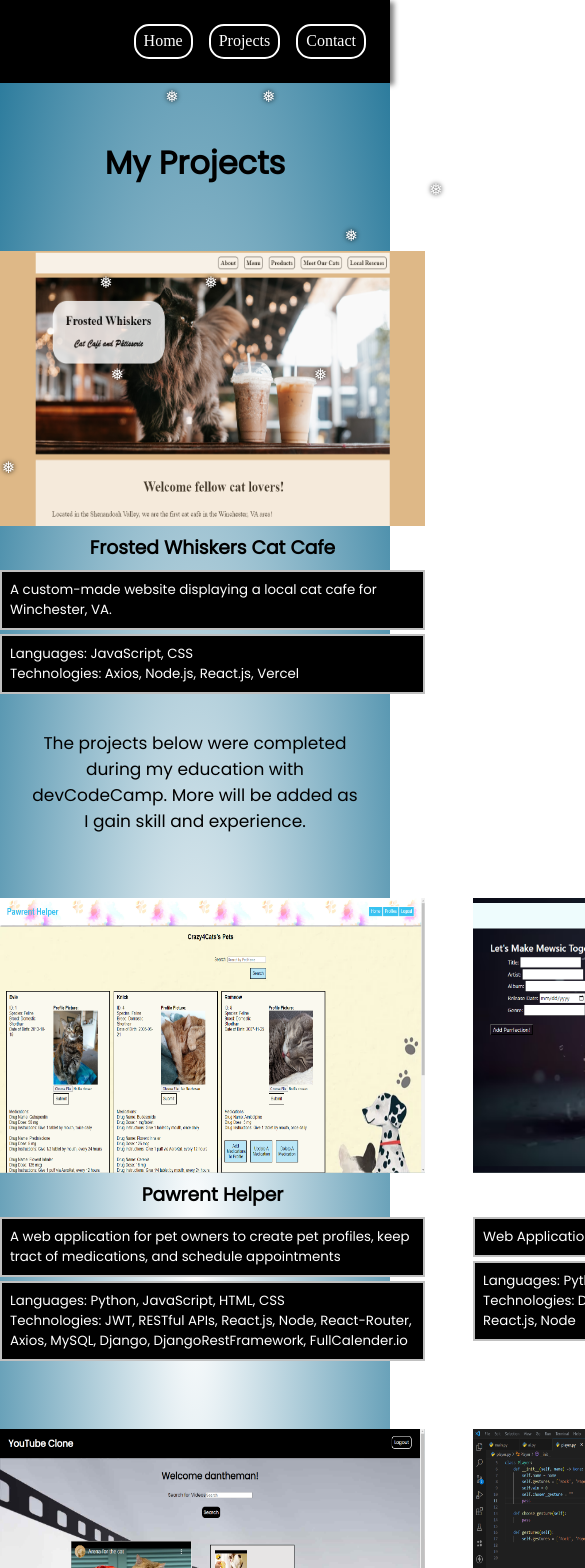
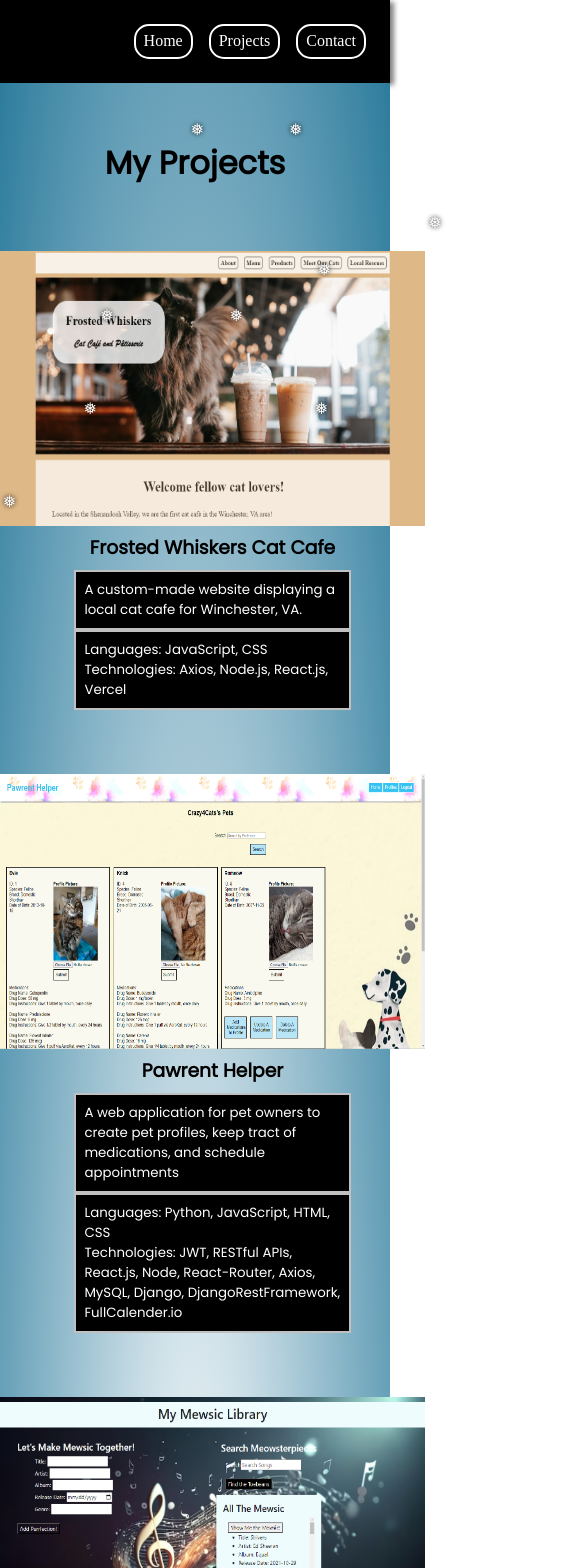
Before and after one commit to Mmeissner37/Portfolio, a React (Create React App) app in the folder frontend/: page /projects in a window 390 px wide. Shown: the top 1568 px of the page, 585 px wide, since content can reach past the window. Built offline with nearby package versions, Linux system fonts and the light colour scheme.

Commit message:
Solved Responsive Issue on Projects Page For Smaller Devices

```diff
--- a/frontend/src/components/FrostedWhiskers.jsx
+++ b/frontend/src/components/FrostedWhiskers.jsx
@@ -11,9 +11,7 @@ const FrostedWhiskers = () => {
             </div>
             <h3 className='proj-header'>Frosted Whiskers Cat Cafe</h3>
             <div className='description'>
-                <ul>
-                    A custom-made website displaying a local cat cafe for Winchester, VA.
-                </ul>
+                A custom-made website displaying a local cat cafe for Winchester, VA.
             </div>
             <div className='description'>
                 Languages: JavaScript, CSS <br />
--- a/frontend/src/pages/ProjectsPage/ProjectsPage.css
+++ b/frontend/src/pages/ProjectsPage/ProjectsPage.css
@@ -1,6 +1,8 @@
 .projects-page {
-    background-image: radial-gradient(white, rgb(45, 124, 157));
-    background-repeat: no-repeat;
+    background-size: 100%;
+    background: radial-gradient(white, rgb(45, 124, 157));
+    background-repeat: repeat;
+    position: relative;
     padding-bottom: 2rem;
     font-family: "Poppins";
 }
@@ -23,9 +25,10 @@
     display: grid;
     display: inline-grid;
     flex-wrap: wrap;
-    grid-template-columns: auto auto;
+    grid-template-columns: auto;
     gap: 4rem 3rem;
     overscroll-behavior: scroll;
+    justify-content: center;
 }
 
 .description {
@@ -36,6 +39,8 @@
     text-align: left;
     font-size: smaller;
     margin-bottom: 0.25rem;
+    max-width: 65%;
+    margin: auto;
 }
 
 .container-description {
--- a/frontend/src/pages/ProjectsPage/ProjectsPage.jsx
+++ b/frontend/src/pages/ProjectsPage/ProjectsPage.jsx
@@ -20,15 +20,9 @@ const ProjectsPage = () => {
           <h1>My Projects</h1>
         </div>
         <div className="grid-container">
-        <div className="grid-item">
-            <FrostedWhiskers />
+          <div className="grid-item">
+              <FrostedWhiskers />
           </div>
-        </div>
-        <p className="header">
-          The projects below were completed during my education with
-          devCodeCamp. More will be added as I gain skill and experience.{" "}
-        </p>
-        <div className="grid-container">
           <div className="grid-item">
             <PawrentHelper />
           </div>
```
